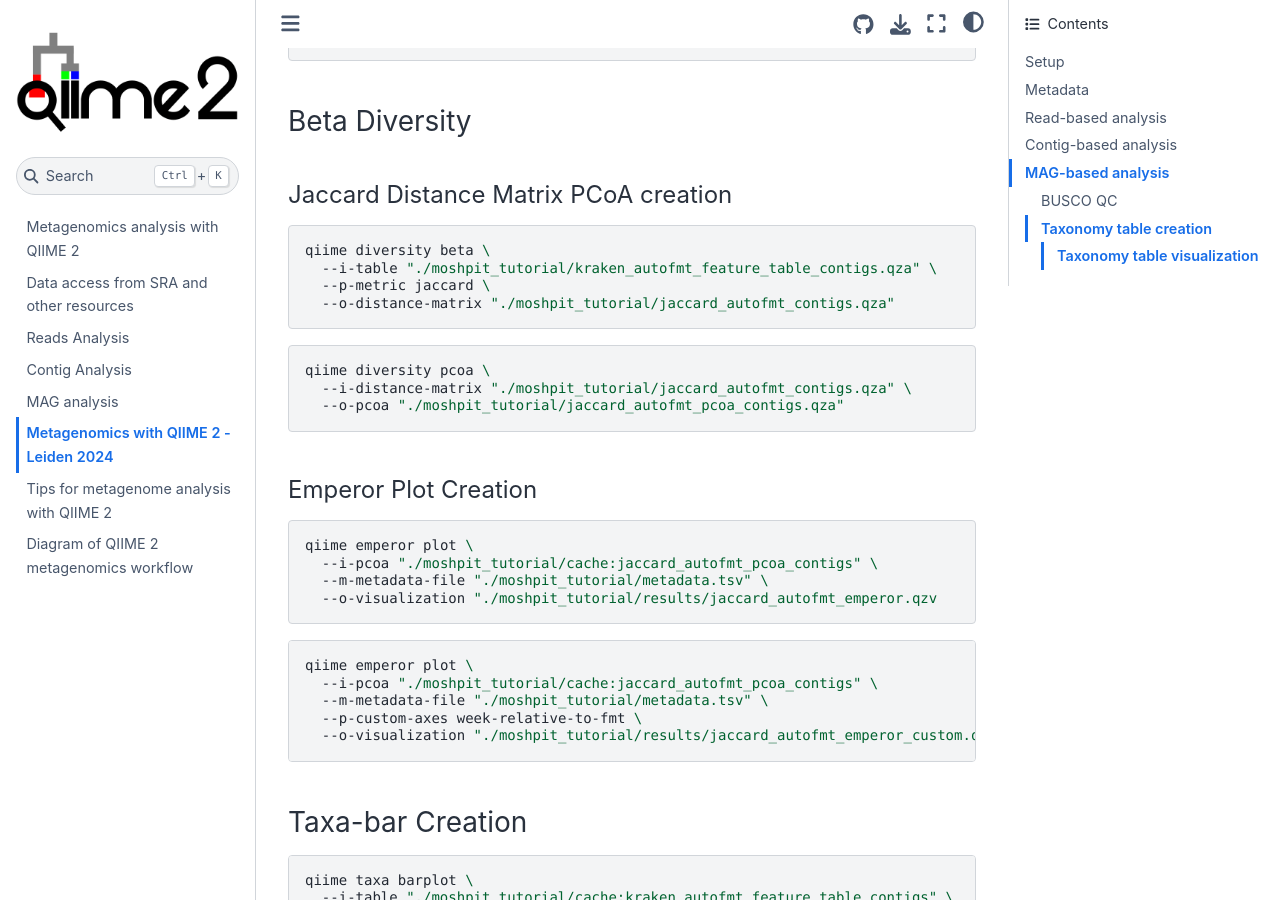
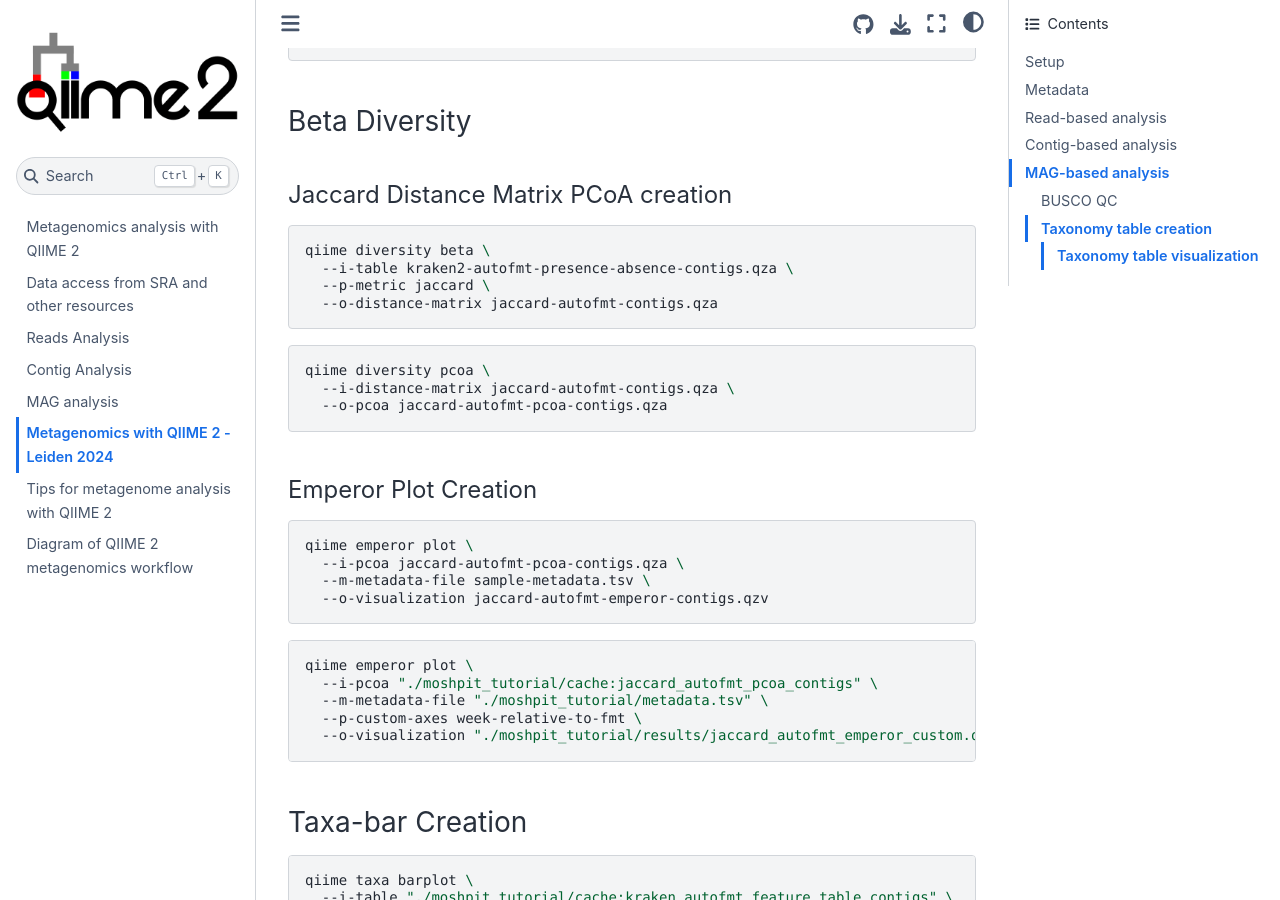
Before and after one commit to caporaso-lab/q2-books, a Jupyter Book: the page built from q2-metagenomics/book/80-leiden-workshop.md, in a window 1280 px wide and 900 px high, scrolled down 4048 px. Built offline with Jupyter Book 1.0.4 settings and Sphinx 7.4.7 and the Sphinx Book theme 1.1.4, drawn with Linux system fonts in a browser that asks for light colours.

Commit message:
Update 80-leiden-workshop.md

````diff
--- a/q2-metagenomics/book/80-leiden-workshop.md
+++ b/q2-metagenomics/book/80-leiden-workshop.md
@@ -157,22 +157,22 @@ qiime longitudinal linear-mixed-effects \
 #### Jaccard Distance Matrix PCoA creation
 ```shell
 qiime diversity beta \
-  --i-table "./moshpit_tutorial/kraken_autofmt_feature_table_contigs.qza" \
+  --i-table kraken2-autofmt-presence-absence-contigs.qza \
   --p-metric jaccard \
-  --o-distance-matrix "./moshpit_tutorial/jaccard_autofmt_contigs.qza"
+  --o-distance-matrix jaccard-autofmt-contigs.qza
 ```
 
 ```shell
 qiime diversity pcoa \
-  --i-distance-matrix "./moshpit_tutorial/jaccard_autofmt_contigs.qza" \
-  --o-pcoa "./moshpit_tutorial/jaccard_autofmt_pcoa_contigs.qza"
+  --i-distance-matrix jaccard-autofmt-contigs.qza \
+  --o-pcoa jaccard-autofmt-pcoa-contigs.qza
 ```
 #### Emperor Plot Creation
 ```shell
 qiime emperor plot \
-  --i-pcoa "./moshpit_tutorial/cache:jaccard_autofmt_pcoa_contigs" \
-  --m-metadata-file "./moshpit_tutorial/metadata.tsv" \
-  --o-visualization "./moshpit_tutorial/results/jaccard_autofmt_emperor.qzv
+  --i-pcoa jaccard-autofmt-pcoa-contigs.qza \
+  --m-metadata-file sample-metadata.tsv \
+  --o-visualization jaccard-autofmt-emperor-contigs.qzv
 ```
 
 ```shell
````
